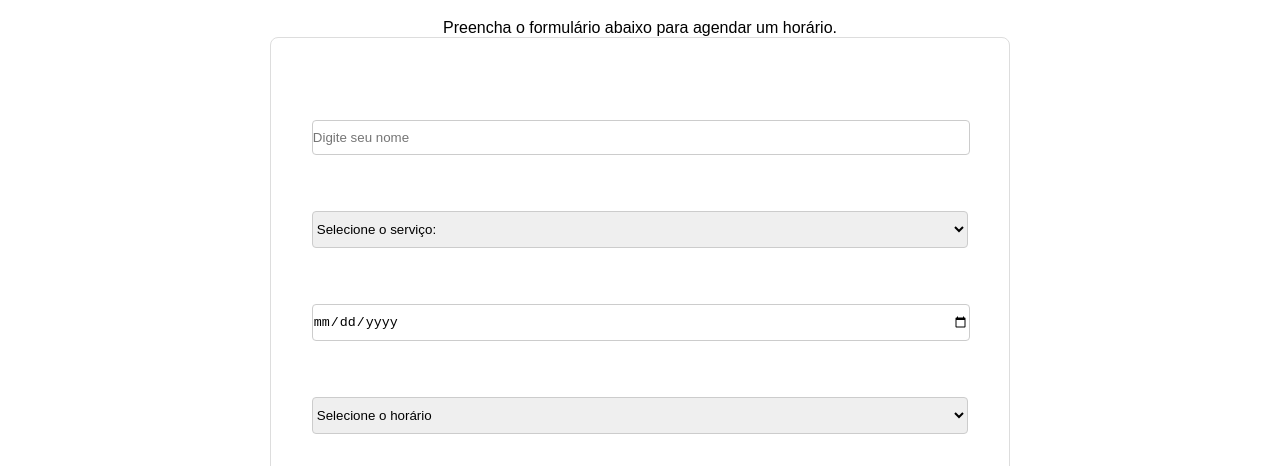
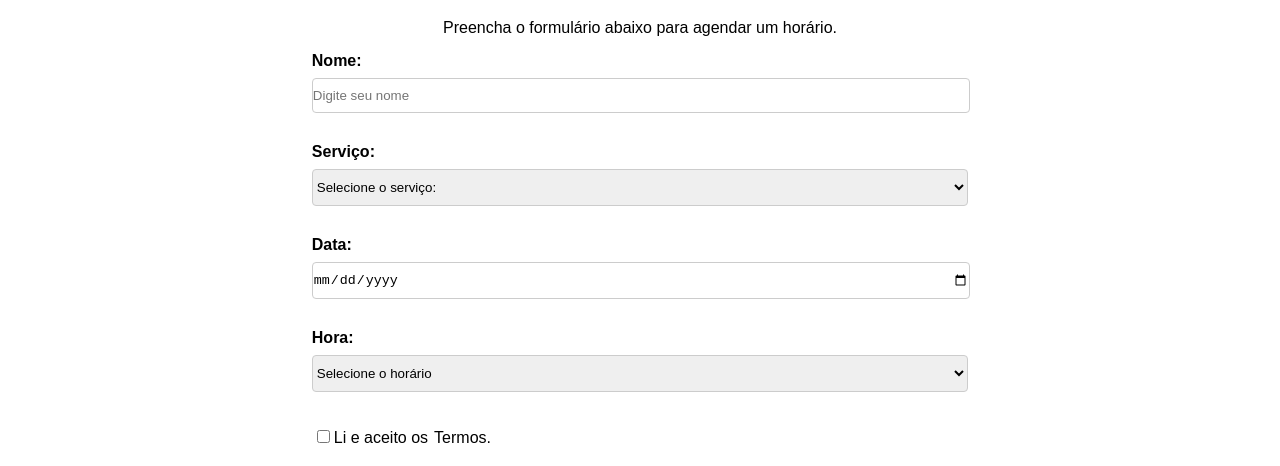
Before and after one commit to Poseidonpiscinas/agendamento, a plain HTML site: page index.html in a window 1280 px wide. Shown: the part 331-797 px from the top of the page. Drawn offline with Linux system fonts and the light colour scheme.

Commit message:
Update index.html

```diff
--- a/index.html
+++ b/index.html
@@ -43,7 +43,7 @@
         img.logo {
             width: 200px;
         }
-        form {
+        agendamentoForm {
             background-image: url(imagens/fundo\ SAC.webp)
             max-width: 460px;
             margin: 0 auto;
```
